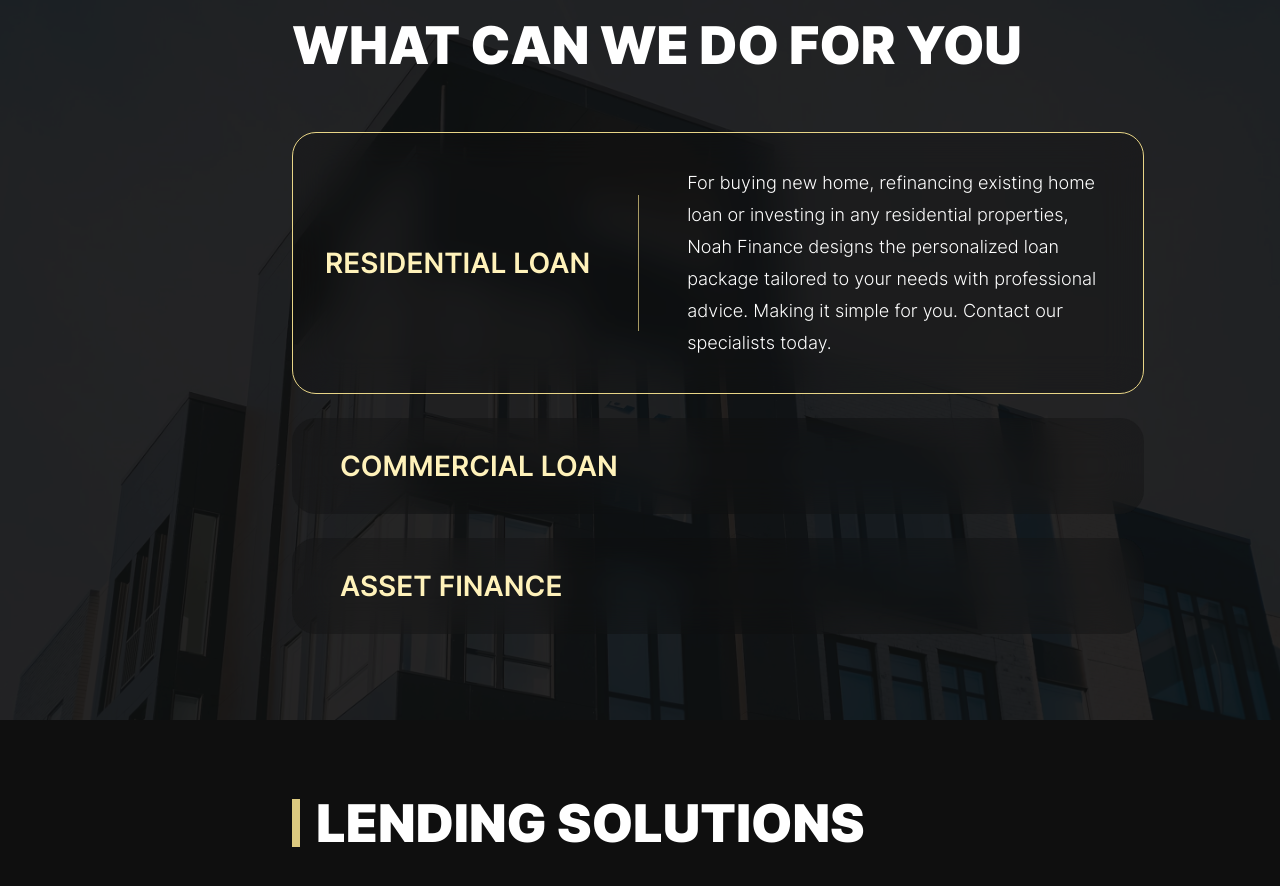
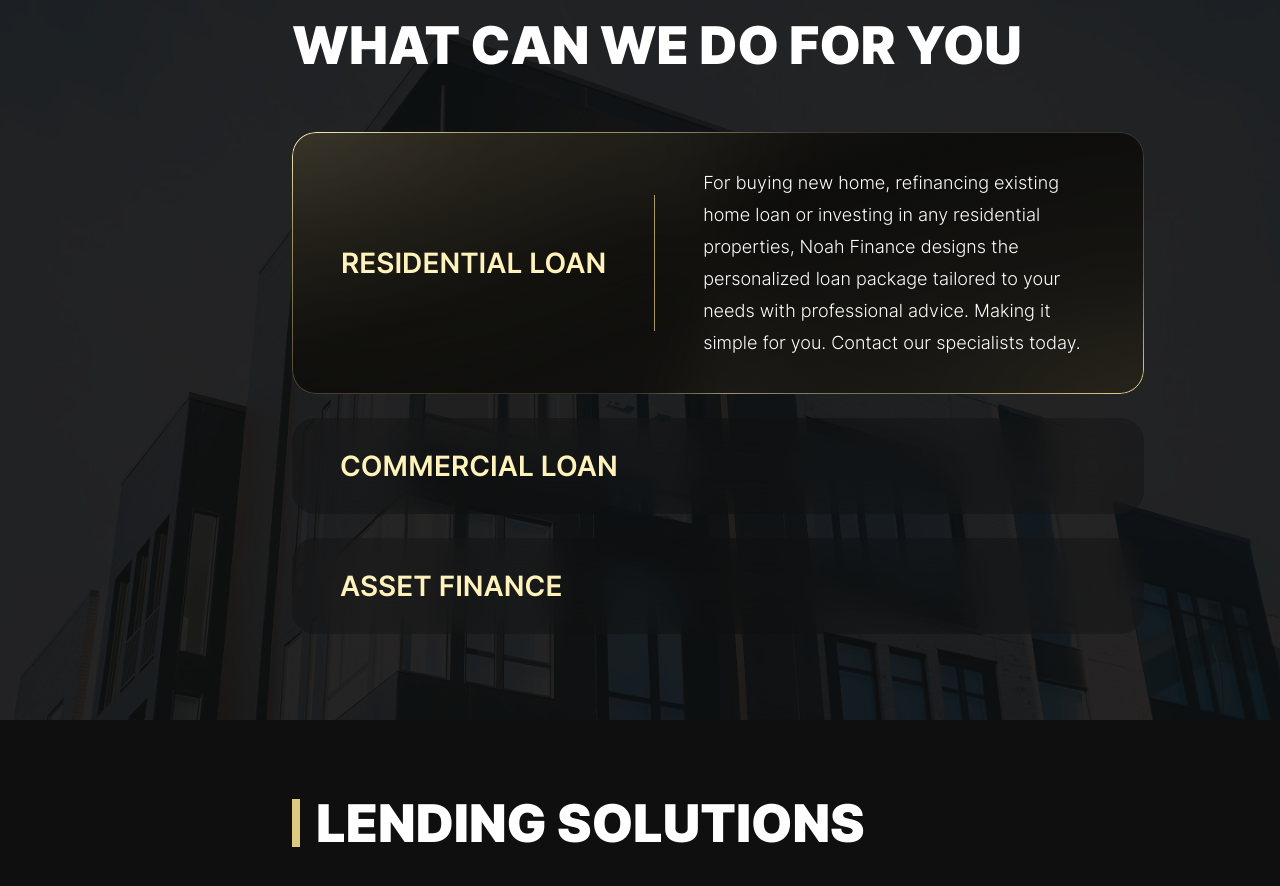
Before and after one commit to Arise-cn/noahfinance, a Next.js app: page /home in a window 1280 px wide. Shown: the part 1680-2566 px from the top of the page. Built offline with nearby package versions, Linux system fonts and the light colour scheme; a web font is replaced by a local one.

Commit message:
feat: Introduce metal-gradient-chrome-frame skill and implement corresponding styles in globals.css. Enhance WhatWeDoSection with new service row button and integrate metal gradient design for improved visual consistency and alignment with Figma designs.

```diff
--- a/app/globals.css
+++ b/app/globals.css
@@ -105,4 +105,49 @@
     width: 100%;
     background: linear-gradient(168deg, #181714 0%, #080807 45%, #0f0e0c 100%);
   }
+
+  /*
+   * Home · WHAT CAN WE DO — 首条展开卡（Figma 1:1376）
+   * 描边逻辑同 header-phone-pill-frame：1px 金属渐变环 + 内底，圆角 24px
+   */
+  .home-service-expanded-frame {
+    padding: 1px;
+    border-radius: 24px;
+    background:
+      radial-gradient(
+        ellipse 125% 210% at 0% 0%,
+        #fff2ba 0%,
+        rgba(232, 213, 135, 0.55) 18%,
+        transparent 50%
+      ),
+      radial-gradient(
+        ellipse 125% 210% at 100% 100%,
+        #e8d587 0%,
+        rgba(163, 155, 119, 0.45) 22%,
+        transparent 52%
+      ),
+      conic-gradient(
+        from 215deg at 50% 50%,
+        #2a261c 0deg,
+        #4a4334 55deg,
+        #7a7158 118deg,
+        #3d362b 175deg,
+        #2c2820 232deg,
+        #6b634c 285deg,
+        #9a8f6e 320deg,
+        #2a261c 360deg
+      );
+  }
+
+  .home-service-expanded-inner {
+    border-radius: 23px;
+    background: linear-gradient(
+      162deg,
+      rgba(30, 28, 24, 0.88) 0%,
+      rgba(10, 10, 9, 0.92) 42%,
+      rgba(18, 17, 15, 0.9) 100%
+    );
+    backdrop-filter: blur(19.4px);
+    -webkit-backdrop-filter: blur(19.4px);
+  }
 }
--- a/app/home/_components/WhatWeDoSection.tsx
+++ b/app/home/_components/WhatWeDoSection.tsx
@@ -28,6 +28,53 @@
 ] as const;
 
 type ServiceId = (typeof SERVICES)[number]["id"];
+type ServiceItem = (typeof SERVICES)[number];
+
+function ServiceRowButton({
+  service,
+  isOpen,
+  onSelect,
+  figmaPadding = false,
+}: {
+  service: ServiceItem;
+  isOpen: boolean;
+  onSelect: () => void;
+  figmaPadding?: boolean;
+}) {
+  return (
+    <button
+      type="button"
+      aria-expanded={isOpen}
+      className={cn(
+        "flex w-full text-left transition-colors hover:bg-white/3",
+        isOpen
+          ? cn(
+              "flex-col gap-8 sm:flex-row sm:items-center sm:gap-12",
+              figmaPadding
+                ? "px-[48px] py-[34px]"
+                : "px-8 py-[34px]",
+            )
+          : "h-full items-center px-12",
+      )}
+      onClick={onSelect}
+    >
+      <span className="shrink-0 font-inter text-[28px] font-semibold leading-normal text-[#fff2ba]">
+        {service.title}
+      </span>
+      {isOpen ? (
+        <>
+          <span
+            className="hidden h-[136px] w-px shrink-0 bg-[#e8d587]/70 sm:block"
+            aria-hidden
+          />
+          <p className="max-w-[800px] font-inter text-[18px] font-light leading-[32px] text-white">
+            {service.body}
+          </p>
+        </>
+      ) : null}
+    </button>
+  );
+}
 
 const WhatWeDoSection = () => {
   const { height } = useViewport();
@@ -67,6 +114,9 @@
           <ul className="mt-[48px] flex w-full max-w-[1336px] flex-col gap-6">
             {SERVICES.map((service) => {
               const isOpen = openId === service.id;
+              const isMetalExpanded =
+                isOpen && service.id === "residential";
+
               return (
                 <li key={service.id}>
                   <motion.div
@@ -77,38 +127,33 @@
                       damping: 34,
                     }}
                     className={cn(
-                      "w-full overflow-hidden rounded-[24px] backdrop-blur-[19.4px]",
-                      "bg-[rgba(15,15,15,0.3)]",
-                      isOpen && "border border-solid border-[#e8d587]",
+                      "w-full overflow-hidden rounded-[24px]",
+                      !isMetalExpanded &&
+                        "backdrop-blur-[19.4px] bg-[rgba(15,15,15,0.3)]",
+                      isOpen &&
+                        !isMetalExpanded &&
+                        "border border-solid border-[#e8d587]",
                       !isOpen && "h-[96px]",
                     )}
                   >
-                    <button
-                      type="button"
-                      aria-expanded={isOpen}
-                      className={cn(
-                        "flex w-full text-left transition-colors hover:bg-white/3",
-                        isOpen
-                          ? "flex-col gap-8 px-8 py-[34px] sm:flex-row sm:items-center sm:gap-12"
-                          : "h-full items-center px-12",
-                      )}
-                      onClick={() => setOpenId(service.id)}
-                    >
-                      <span className="shrink-0 font-inter text-[28px] font-semibold leading-normal text-[#fff2ba]">
-                        {service.title}
-                      </span>
-                      {isOpen ? (
-                        <>
-                          <span
-                            className="hidden h-[136px] w-px shrink-0 bg-[#e8d587]/70 sm:block"
-                            aria-hidden
+                    {isMetalExpanded ? (
+                      <div className="home-service-expanded-frame">
+                        <div className="home-service-expanded-inner overflow-hidden">
+                          <ServiceRowButton
+                            service={service}
+                            isOpen={isOpen}
+                            onSelect={() => setOpenId(service.id)}
+                            figmaPadding
                           />
-                          <p className="max-w-[800px] font-inter text-[18px] font-light leading-[32px] text-white">
-                            {service.body}
-                          </p>
-                        </>
-                      ) : null}
-                    </button>
+                        </div>
+                      </div>
+                    ) : (
+                      <ServiceRowButton
+                        service={service}
+                        isOpen={isOpen}
+                        onSelect={() => setOpenId(service.id)}
+                      />
+                    )}
                   </motion.div>
                 </li>
               );
```
Also changed, not shown: .cursor/skills/metal-gradient-chrome-frame/SKILL.md (added).
